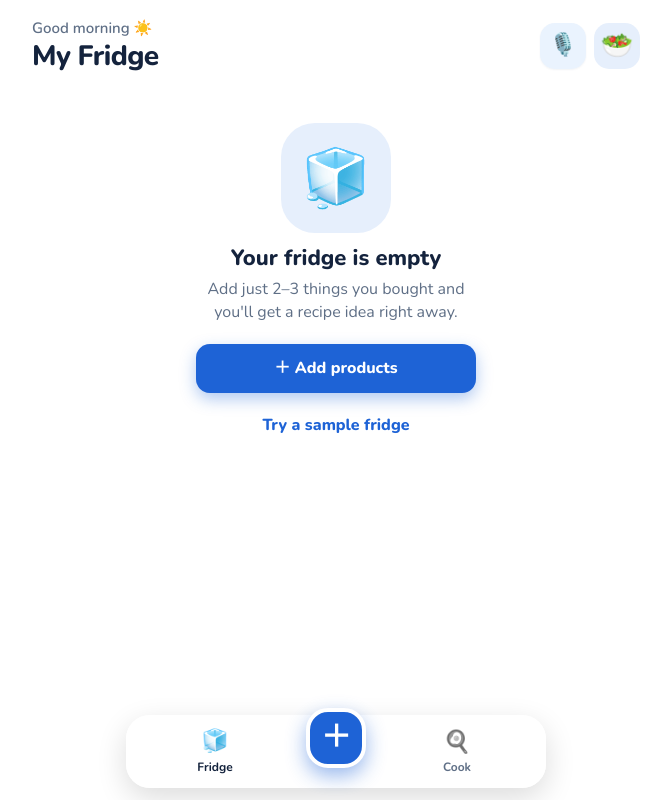
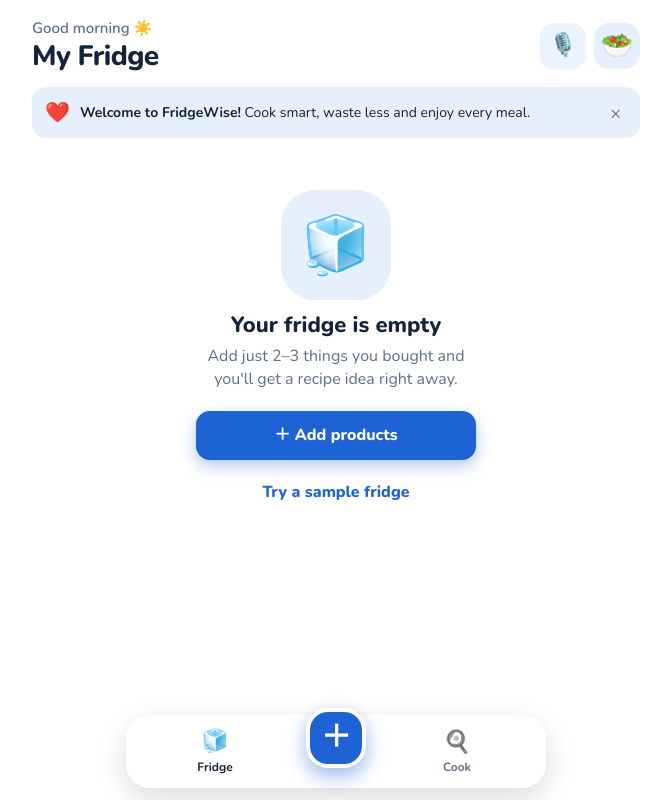
Before and after one commit to adansaabni-web/group-, a plain HTML site: page index.html in a window 1280 px wide. Shown: the whole page, without its empty margins (304-975 px from the left). Drawn offline with nearby package versions, Linux system fonts and the light colour scheme.

Commit message:
Add welcome message with heart emoji
A friendly "Welcome to FridgeWise!" banner with a heart shows at the
top of the Fridge screen when the app opens. The x hides it for the
rest of the browser session.

Co-Authored-By: Claude Opus 5.5 <noreply@anthropic.com>

```diff
--- a/index.html
+++ b/index.html
@@ -31,6 +31,11 @@
     <main>
       <!-- FRIDGE SCREEN -->
       <section id="screen-fridge" class="screen active" aria-labelledby="tab-fridge">
+        <div id="welcome" class="banner welcome" role="note">
+          <span class="welcome-heart" aria-hidden="true">❤️</span>
+          <span><b>Welcome to FridgeWise!</b> Cook smart, waste less and enjoy every meal.</span>
+          <button type="button" class="close" aria-label="Dismiss welcome message">×</button>
+        </div>
         <div id="reminder" class="banner" hidden></div>
 
         <!-- Use-it-soon hero -->
--- a/js/app.js
+++ b/js/app.js
@@ -471,7 +471,14 @@
         try { sessionStorage.setItem("fw.reminderDismissed", "1"); } catch (err) {}
         $("#reminder").hidden = true;
       }
+      if (t.classList.contains("close") && t.closest("#welcome")) {
+        try { sessionStorage.setItem("fw.welcomeDismissed", "1"); } catch (err) {}
+        $("#welcome").hidden = true;
+      }
     });
+
+    // Welcome message: shown when the app opens, hidden for the rest of the session once dismissed.
+    try { $("#welcome").hidden = sessionStorage.getItem("fw.welcomeDismissed") === "1"; } catch (err) {}
 
     $("#load-sample").addEventListener("click", loadSample);
     $("#search").addEventListener("input", renderFridge);
--- a/styles.css
+++ b/styles.css
@@ -92,6 +92,8 @@ main { padding: 0 16px; }
   padding: 10px 12px; margin: 4px 0 12px; font-size: 14px;
 }
 .banner .close { margin-left: auto; background: none; border: 0; font-size: 18px; color: var(--muted); }
+.banner.welcome { border-style: solid; background: var(--brand-soft); border-color: transparent; }
+.welcome-heart { font-size: 20px; }
 
 /* ---------- Hero ("use it soon") ---------- */
 .hero {
```
